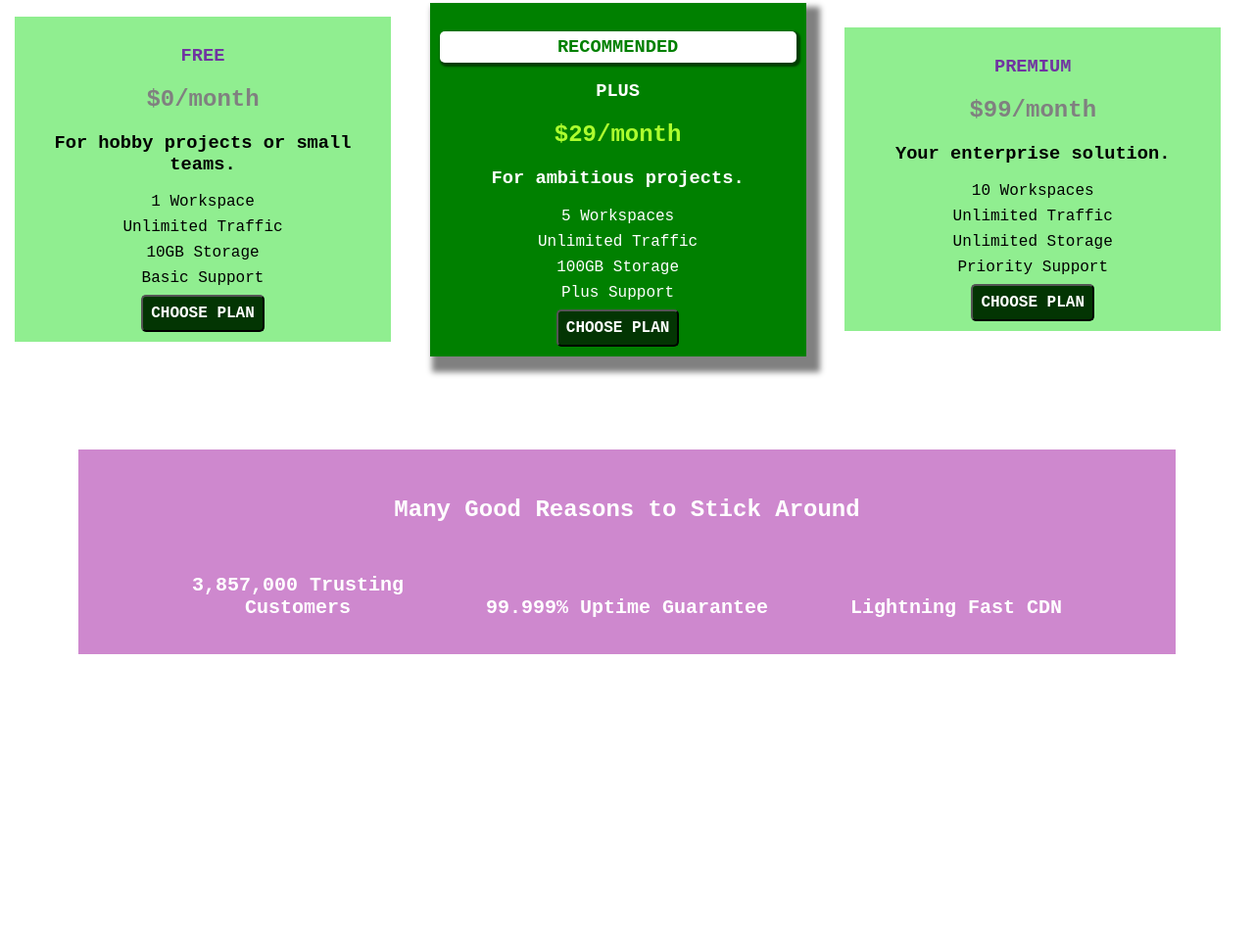
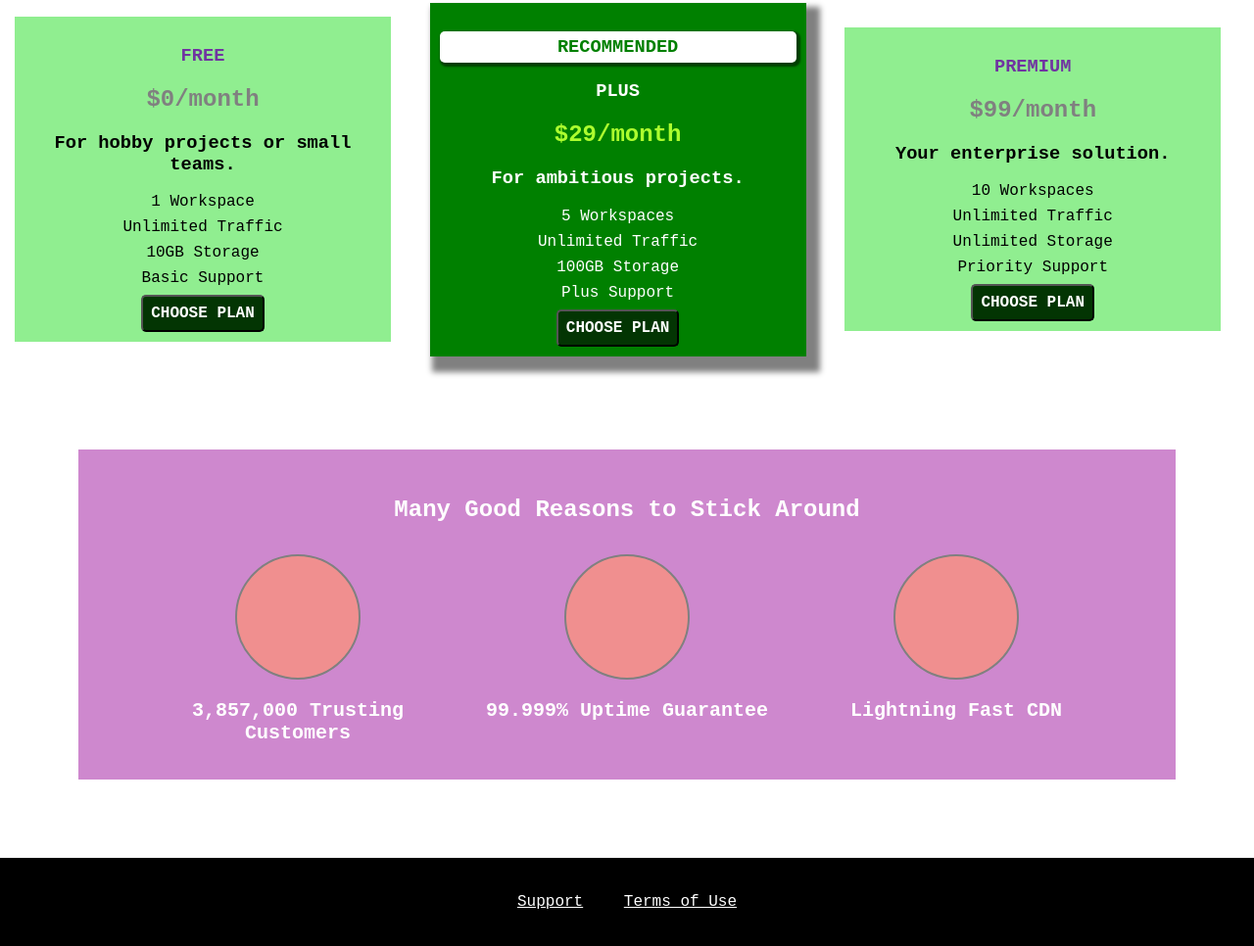
Before and after one commit to AndyMMunro/CssPractice.io, a plain HTML site: page index.html in a window 1280 px wide. Shown: the part 634-1600 px from the top of the page at 98% size. Before the commit the page ends 1382 px from the top, so only its background shows below. Drawn offline with Linux system fonts and the light colour scheme.

Commit message:
footer with class and basic CSS formating added

```diff
--- a/index.html
+++ b/index.html
@@ -83,19 +83,19 @@
                 <h1 class="section-title">Many Good Reasons to Stick Around</h1>
                 <ul class="key-feature__list" >
                     <li class="key-feature" >
-                        <div>
+                        <div class="key-feature__image" >
 
                         </div>
                         <p class="key-feature__description" >3,857,000 Trusting Customers</p>
                     </li>
                     <li class="key-feature">
-                        <div>
+                        <div class="key-feature__image" >
 
                         </div>
                         <p class="key-feature__description" >99.999% Uptime Guarantee</p>
                     </li>
                     <li class="key-feature">
-                        <div>
+                        <div class="key-feature__image" >
 
                         </div>
                         <p class="key-feature__description" >Lightning Fast CDN</p>
@@ -103,5 +103,17 @@
                 </ul>
             </section>
         </main>
+        <footer class="main-footer">
+            <nav>
+                <ul class="main-footer__links">
+                    <li class="main-footer__link">
+                        <a href="#">Support</a>
+                    </li>
+                    <li class="main-footer__link">
+                        <a href="#">Terms of Use</a>
+                    </li>
+                </ul>
+            </nav>
+        </footer>
     </body>
 </html>
--- a/main.css
+++ b/main.css
@@ -124,6 +124,16 @@ body {
 .key-feature {
     display: inline-block;
     width: 30%;
+    vertical-align: top;
+}
+
+.key-feature__image {
+    background: rgb(240, 143, 143);
+    width: 128px;
+    height: 128px;
+    border: 2px solid gray;
+    border-radius: 50%;
+    margin: auto;
 }
 
 .key-feature__description {
@@ -207,3 +217,30 @@ body {
     background: white;
     border: none;
 }
+
+.main-footer {
+    background: black;
+    padding: 36px;
+    margin-top: 48px;
+}
+
+.main-footer__links {
+    list-style: none;
+    margin: 0;
+    padding: 0;
+    text-align: center;
+}
+
+.main-footer__link {
+    display: inline-block;
+    margin: 0 16px;
+}
+
+.main-footer__link a {
+    color: white;
+}
+
+.main-footer__link a:hover,
+.main-footer__link a:active {
+    color: lightgray;
+}
```
